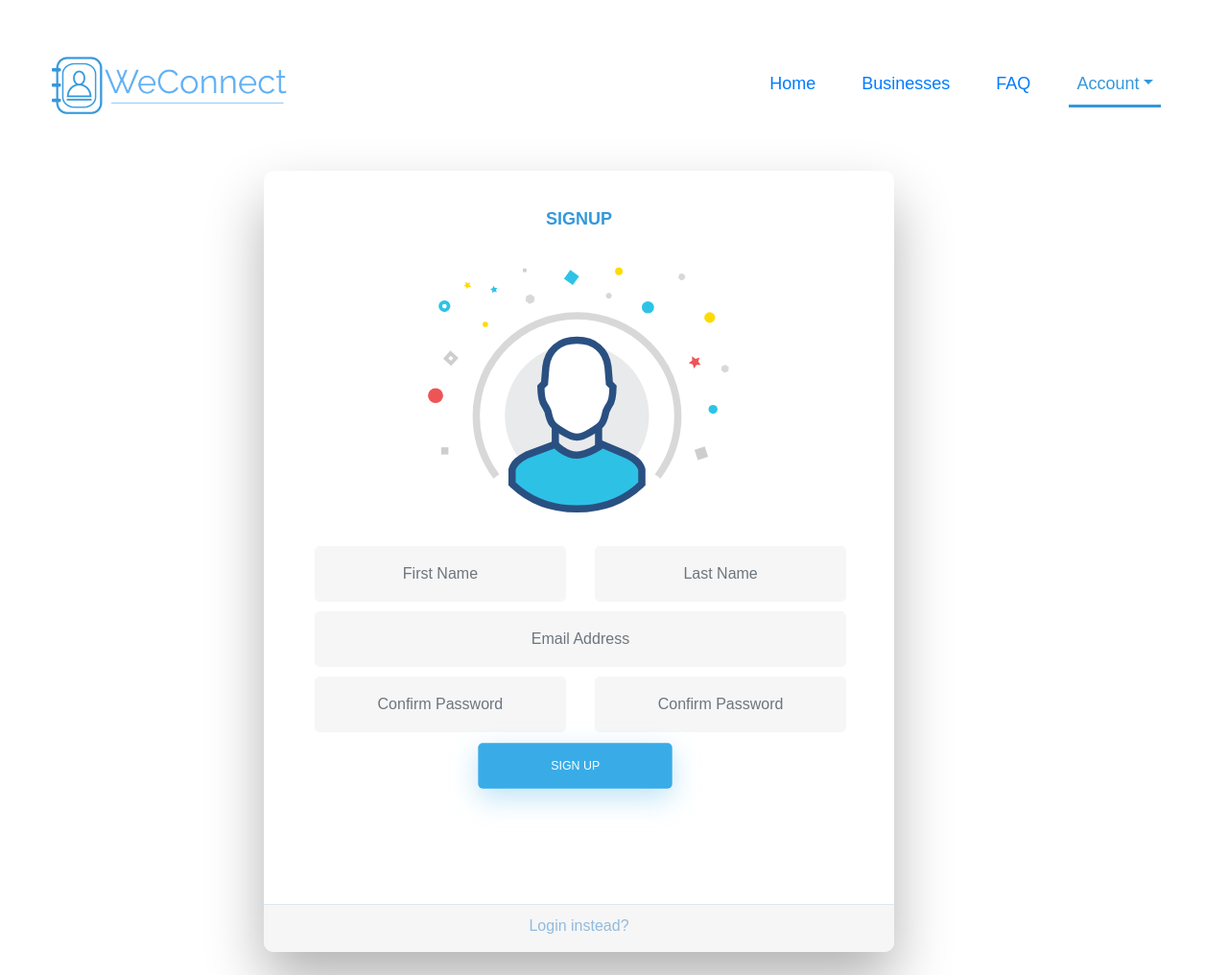
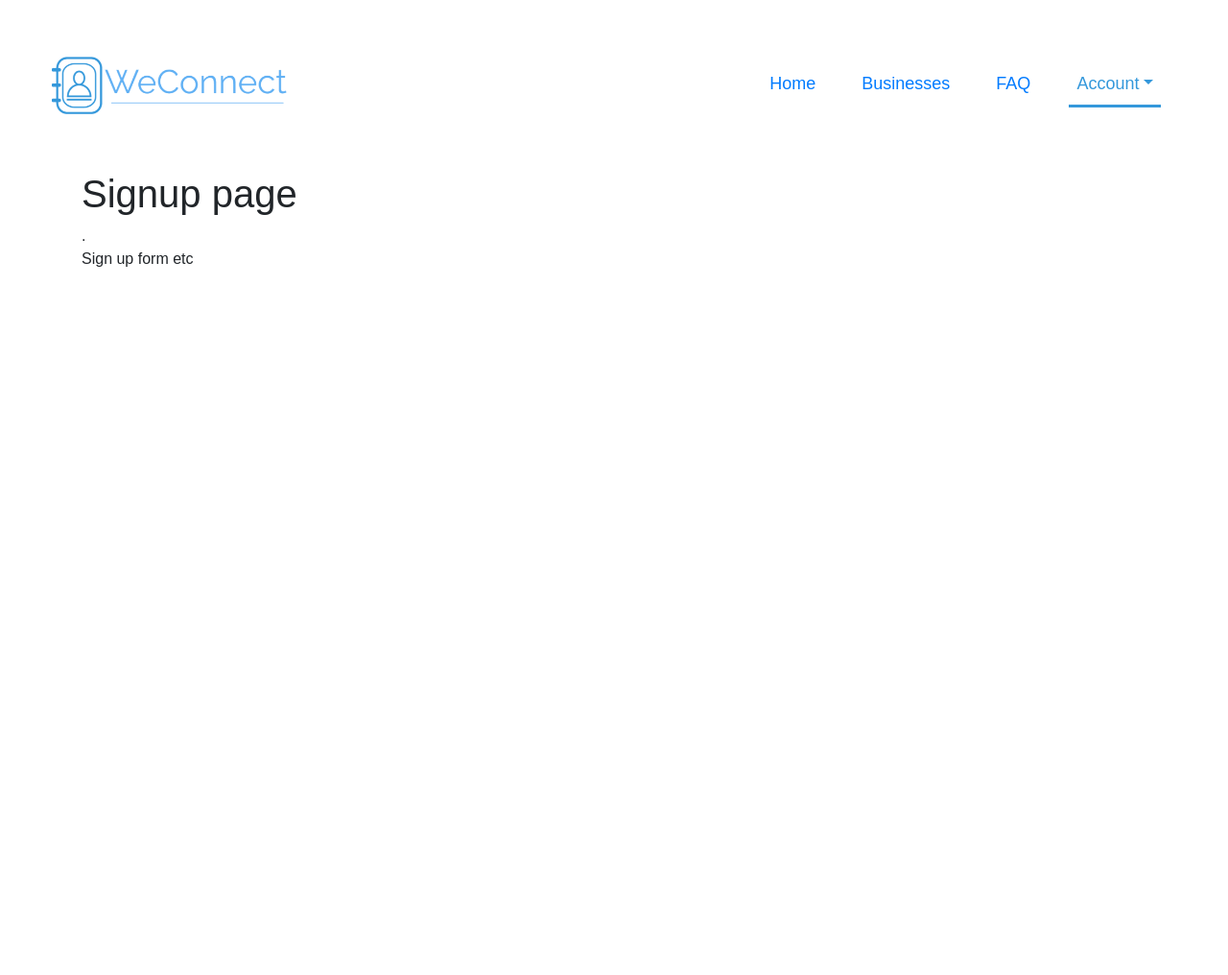
Before and after one commit to dcDalin/WeConnect, a website: page Designs/UI/signup.html in a window 1280 px wide. Shown: the whole page at 96% size. After the commit the page ends 800 px from the top, so only its background shows below. Drawn offline with Linux system fonts and the light colour scheme.

Commit message:
Revert "feat: sign up UI [Finishes #155543340]"
This reverts commit 0bfd9a96655c1f228df24bad94ee133f939966bc.

```diff
--- a/Designs/UI/scss/main.scss
+++ b/Designs/UI/scss/main.scss
@@ -117,11 +117,6 @@ button, input[type=button], input[type=submit], input[type=reset]{
     -o-transition: all 0.3s ease-in-out;
     transition: all 0.3s ease-in-out;
 }
-.dc-form{
-    margin: auto;
-    width: 90%;
-    padding: 15px 22px 15px 15px;
-}
 
 button, input[type=button]:hover, input[type=submit]:hover, input[type=reset]:hover  {
     background-color: #39ace7;
@@ -135,7 +130,7 @@ button, input[type=button]:active, input[type=submit]:active, input[type=reset]:
     transform: scale(0.95);
 }
 
-input[type=text], input[type=tel], input[type=number], input[type=password], input[type=email] {
+  input[type=text], input[type=tel], input[type=number], input[type=password], input[type=email] {
     background-color: #f6f6f6;
     border: none;
     color: #0d0d0d;
@@ -145,7 +140,7 @@ input[type=text], input[type=tel], input[type=number], input[type=password], inp
     display: inline-block;
     font-size: 16px;
     margin: 5px;
-
+    width: 85%;
     border: 2px solid #f6f6f6;
     -webkit-transition: all 0.5s ease-in-out;
     -moz-transition: all 0.5s ease-in-out;
--- a/Designs/UI/signup.html
+++ b/Designs/UI/signup.html
@@ -1,3 +1,4 @@
+
 <!DOCTYPE html>
 <html lang="en">
   <head>
@@ -6,7 +7,7 @@
     <meta name="description" content="">
     <meta name="author" content="">
 
-        <title>We Connect | Signup</title>
+    <title>We Connect</title>
 
     <!-- Bootstrap core CSS -->
     <link href="css/main.css" rel="stylesheet">
@@ -18,6 +19,9 @@
           <img src="images/logo.png" height="60" alt="">
         </a>
         <div class="collapse navbar-collapse justify-content-end" id="navbarSupportedContent">
+          <ul class="navbar-nav mr-auto">
+
+          </ul>
           <ul class="navbar-nav">
             <li class="nav-item">
               <a class="nav-link text-primary" href="index.html">Home <span class="sr-only">(current)</span></a>
@@ -39,60 +43,14 @@
         </div>
       </nav>
 
-        <div class="container">
-            <div class="row">
-                <div class="col-sm-2">
-                </div>
-                <div class="col-sm">
-                    <div class="dc-box-wrapper">
-                        <div>
-                            <h2>signup</h2>
-                        </div>
-                        <div>
-                            <img src="images/icon.svg" id="icon" alt="User Icon" />
-                        </div>
-                        <form class="dc-form">
-							<div class="row">
-								<div class="col">
-									<input type="text" class="form-control" id="firstName" placeholder="First Name">
-								</div>
-								<div class="col">
-									<input type="text" class="form-control" id="lastName" placeholder="Last Name">
-								</div>
-							</div>
-							<div class="row">
-								<div class="col">
-									<input type="text" class="form-control" id="email" placeholder="Email Address">
-								</div>
-							</div>
-							<div class="row">
-								<div class="col">
-									<input type="password" class="form-control" id="password" placeholder="Confirm Password">
-								</div>
-								<div class="col">
-									<input type="password" class="form-control" id="cpassword" placeholder="Confirm Password">
-								</div>
+      <main role="main" class="container">
+
+        <div class="starter-template">
+          <h1>Signup page</h1>.
+          <p>Sign up form etc</p>
         </div>
 
-                            <div class="form-group">
-                                <button type="submit">Sign Up</button>
-                            </div>
-                            <br><br>
-                        </form>
-                        <div class="dc-box-wrapper-footer">
-                            <h3><a href="login.html">Login instead?</a></h3>
-                        </div>
-                    </div>
-                </div>
-                <div class="col-sm-2">
-                </div>
-            </div>
-            <div class="row">
-                <div class="col-sm">
-                    <br>
-                </div>
-            </div>
-        </div><!-- /.container -->
+      </main><!-- /.container -->
 
     <script src="js/jquery.js"></script>
     <script src="js/bootstrap.min.js"></script>
```
Also changed, not shown: Designs/UI/css/main.css. Lines whose indentation alone changed are shown as unchanged.
